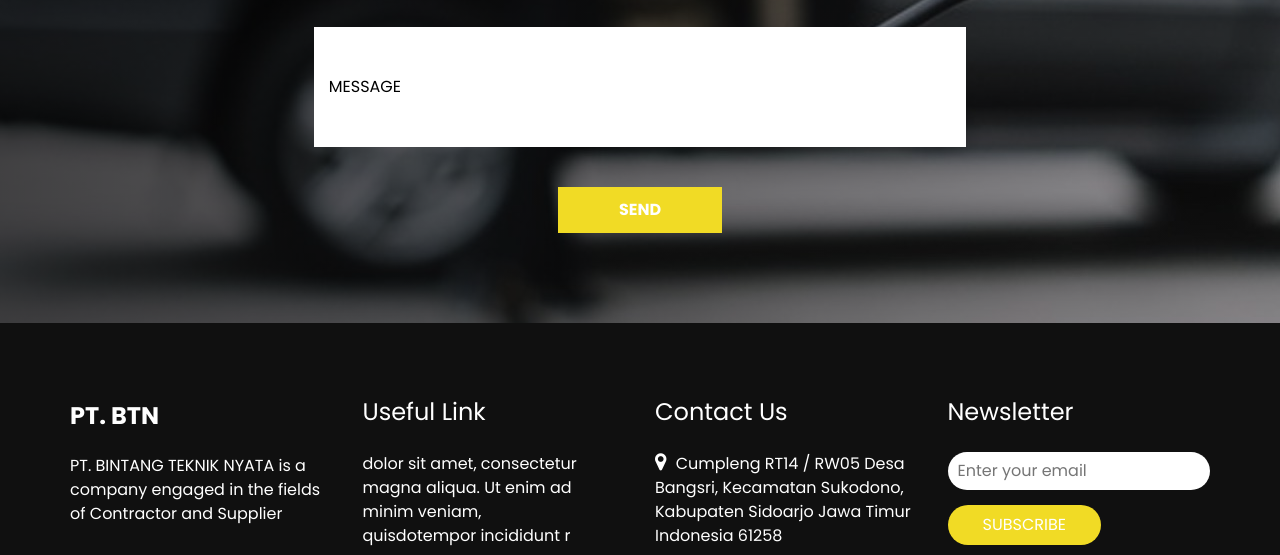
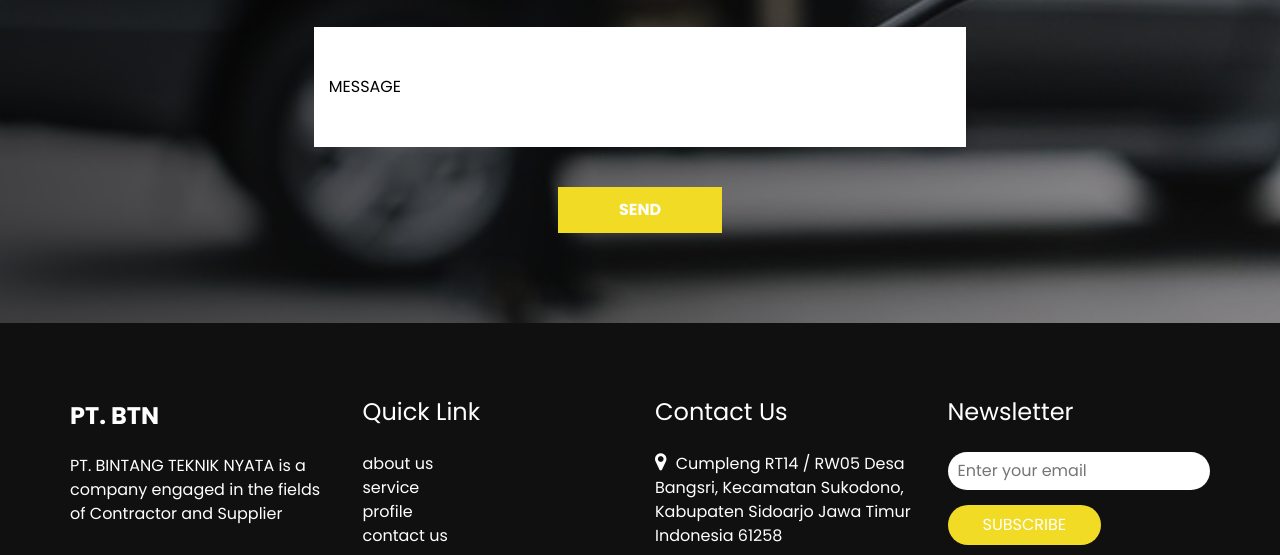
Before and after one commit to Btn123/btn-online, a plain HTML site: page contact.html in a window 1280 px wide. Shown: the part 527-1082 px from the top of the page. Drawn offline with Linux system fonts and the light colour scheme.

Commit message:
contact.html

```diff
--- a/contact.html
+++ b/contact.html
@@ -167,27 +167,27 @@
         <div class="col-md-3">
           <div class="info_links">
             <h5>
-              Useful Link
+              Quick Link
             </h5>
             <ul>
               <li>
                 <a href="">
-                  dolor sit amet, consectetur
+                  about us
                 </a>
               </li>
               <li>
                 <a href="">
-                  magna aliqua. Ut enim ad
+                  service
                 </a>
               </li>
               <li>
                 <a href="">
-                  minim veniam,
+                  profile
                 </a>
               </li>
               <li>
                 <a href="">
-                  quisdotempor incididunt r
+                  contact us
                 </a>
               </li>
             </ul>
```
